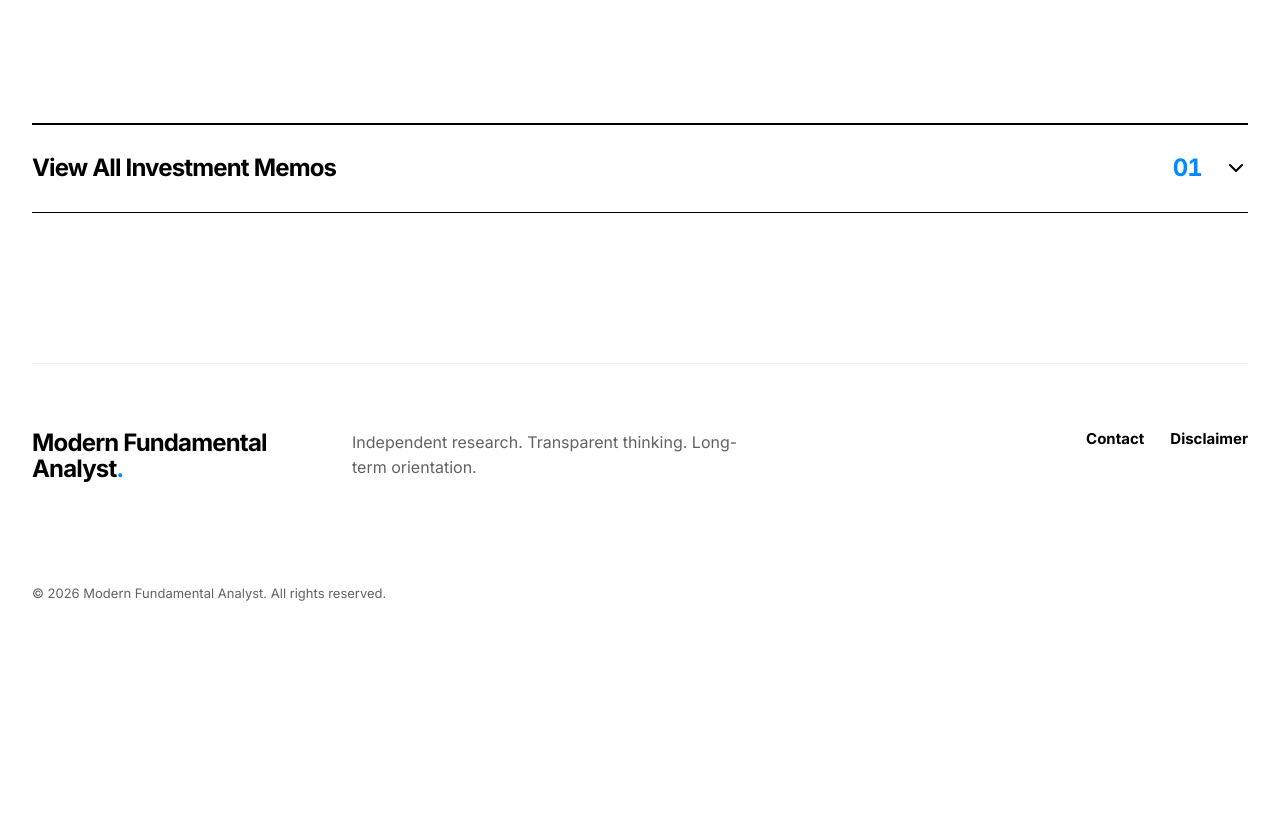
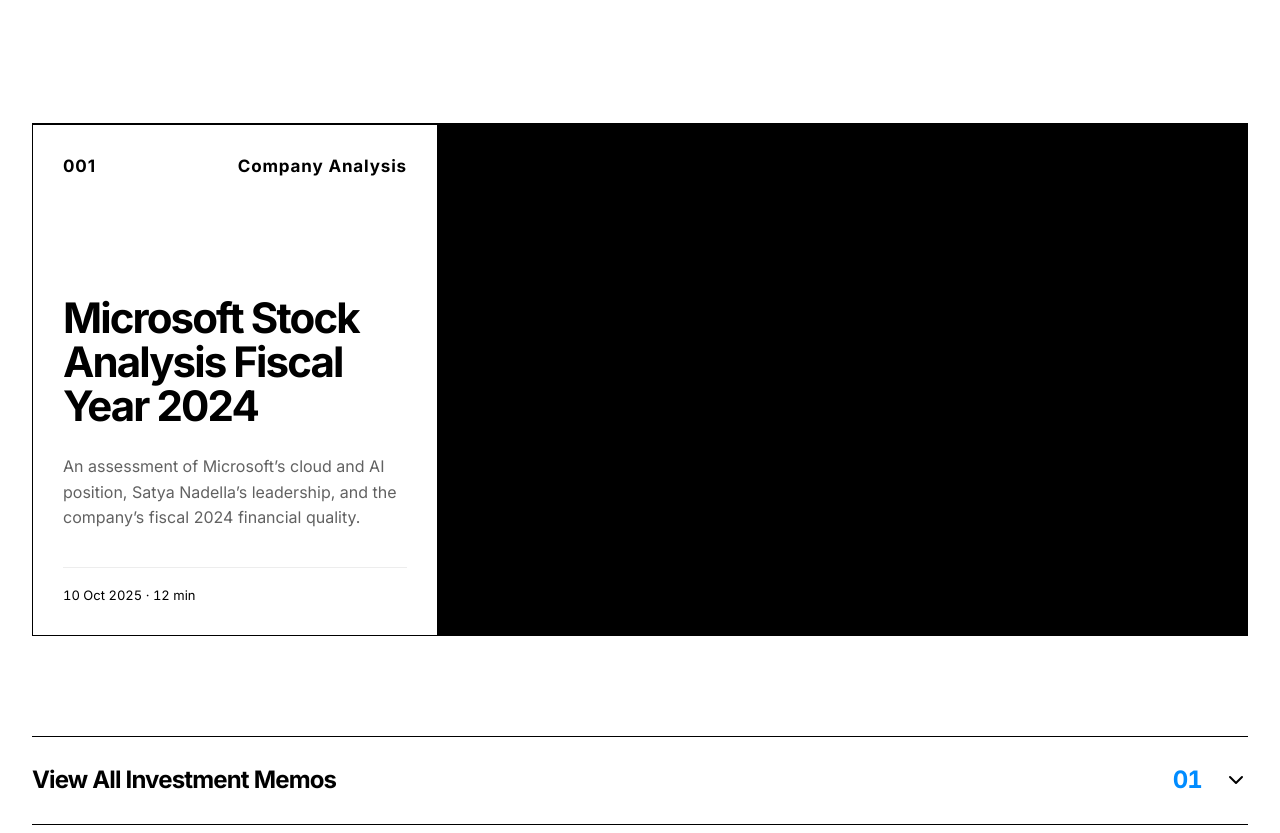
Before and after one commit to Tianyi0510/modern-fundamental-analyst, a Next.js app: page /memos in a window 1280 px wide. Shown: the part 580-1413 px from the top of the page. Before the commit the page ends 1216 px from the top, so only its background shows below. Built offline with nearby package versions, Linux system fonts and the light colour scheme.

Commit message:
Show latest memos and link source documents (#34)

```diff
--- a/app/globals.css
+++ b/app/globals.css
@@ -296,6 +296,7 @@ a { color: inherit; text-decoration: none; }
 .methodology div { color: rgba(0,0,0,.62); }
 .methodology div p:first-child { margin-top: 0; }
 .memo-index { padding: 0 0 150px; }
+.memo-index-featured { margin: 0 0 100px; }
 .memo-disclosure { border-top: 1px solid var(--black); border-bottom: 1px solid var(--black); }
 .memo-disclosure > summary { display: grid; grid-template-columns: 1fr auto 24px; gap: 22px; align-items: center; padding: 30px 0; cursor: pointer; list-style: none; }
 .memo-disclosure > summary::-webkit-details-marker { display: none; }
--- a/app/zh-cn/page.tsx
+++ b/app/zh-cn/page.tsx
@@ -14,7 +14,7 @@ export default function SimplifiedChineseHome() {
       <SiteHeader locale="zh-cn" />
 
       <section className="hero shell">
-        <p className="eyebrow"><span /> Tianyi（David）Li · 独立公开市场股票研究</p>
+        <p className="eyebrow"><span /> David 的独立公开市场股票研究</p>
         <h1>为颠覆性未来，<br /><em>实践集中投资。</em></h1>
         <div className="hero-bottom">
           <p>通过长期价值研究、财务建模与完整披露的投资组合，帮助每一位个人投资者建立独立判断。</p>
--- a/app/zh-tw/page.tsx
+++ b/app/zh-tw/page.tsx
@@ -14,7 +14,7 @@ export default function TraditionalChineseHome() {
       <SiteHeader locale="zh-tw" />
 
       <section className="hero shell">
-        <p className="eyebrow"><span /> Tianyi（David）Li · 獨立公開市場股票研究</p>
+        <p className="eyebrow"><span /> David 的獨立公開市場股票研究</p>
         <h1>為顛覆性未來，<br /><em>實踐集中投資。</em></h1>
         <div className="hero-bottom">
           <p>透過長期價值研究、財務建模與完整揭露的投資組合，幫助每一位個人投資者建立獨立判斷。</p>
--- a/components/memo-article-content.tsx
+++ b/components/memo-article-content.tsx
@@ -18,7 +18,7 @@ export function MemoArticleContent({ content }: { content: MemoContent }) {
       <section className="memo-references">
         <h2>{content.referencesTitle}</h2>
         <ol>{content.references.map((reference) => <li key={reference}>{reference}</li>)}</ol>
-        <p className="article-source-note">{content.sourceLabel}</p>
+        <p className="article-source-note"><a href={content.sourceUrl} target="_blank" rel="noreferrer">{content.sourceLabel}</a></p>
       </section>
     </div>
   );
--- a/components/memo-index.tsx
+++ b/components/memo-index.tsx
@@ -20,8 +20,20 @@ type MemoIndexProps = {
 };
 
 export function MemoIndex({ memos, locale, label, basePath }: MemoIndexProps) {
+  const latestMemos = memos.slice(0, 3);
+
   return (
     <section className="memo-index shell">
+      <div className="memo-grid memo-index-featured">
+        {latestMemos.map((memo, index) => (
+          <Link className={`memo-card memo-card-${index + 1}`} href={`${basePath}/${memo.slug}`} key={memo.slug}>
+            <div><span>{memo.number}</span><span>{memo.tag}</span></div>
+            <h3>{memo.title}</h3>
+            <p>{memo.summary}</p>
+            <small className="date-text">{formatDate(memo.publishedAt, locale, locale === "en")} · {memo.readTime}</small>
+          </Link>
+        ))}
+      </div>
       <details className="memo-disclosure">
         <summary>
           <span>{label}</span>
--- a/components/performance-page-content.tsx
+++ b/components/performance-page-content.tsx
@@ -24,7 +24,7 @@ const copy = {
     benchmarkContext: "Benchmark using matching cash flows",
     methodology: "Methodology",
     methodologyCopy: <>Results are presented in USD. Cumulative return compares current market value with net cost basis. XIRR reflects the timing and amount of portfolio cash flows; the {portfolioSnapshot.benchmark} comparison applies those same cash flows to the benchmark.</>,
-    sourceCopy: <>Source: Google Sheets “{portfolioSnapshot.source}”. The verified snapshot is synchronized to this site monthly and is not based on live market prices. Past performance does not guarantee future results.</>,
+    sourceCopy: <>Source: <a href={portfolioSnapshot.sourceUrl} target="_blank" rel="noreferrer">“{portfolioSnapshot.source}”</a>. The verified snapshot is synchronized to this site monthly and is not based on live market prices. Past performance does not guarantee future results.</>,
   },
   "zh-tw": {
     eyebrow: "績效",
@@ -45,7 +45,7 @@ const copy = {
     benchmarkContext: "使用相同現金流計算的基準",
     methodology: "計算方法",
     methodologyCopy: <>績效以美元呈現。累積報酬比較目前市場價值與淨成本基礎；XIRR 反映投資組合現金流的時間與金額，{portfolioSnapshot.benchmark} 比較則將相同現金流套用至基準。</>,
-    sourceCopy: <>資料來源：Google Sheets「{portfolioSnapshot.source}」。已驗證快照每月同步至本網站，並非依據即時市場價格。過往績效不代表未來結果。</>,
+    sourceCopy: <>資料來源：<a href={portfolioSnapshot.sourceUrl} target="_blank" rel="noreferrer">「{portfolioSnapshot.source}」</a>。已驗證快照每月同步至本網站，並非依據即時市場價格。過往績效不代表未來結果。</>,
   },
   "zh-cn": {
     eyebrow: "业绩",
@@ -66,7 +66,7 @@ const copy = {
     benchmarkContext: "使用相同现金流计算的基准",
     methodology: "计算方法",
     methodologyCopy: <>业绩以美元呈现。累计回报比较当前市场价值与净成本基础；XIRR 反映投资组合现金流的时间与金额，{portfolioSnapshot.benchmark} 比较则将相同现金流应用于基准。</>,
-    sourceCopy: <>数据来源：Google Sheets“{portfolioSnapshot.source}”。已验证快照每月同步至本网站，并非依据实时市场价格。过往业绩不代表未来结果。</>,
+    sourceCopy: <>数据来源：<a href={portfolioSnapshot.sourceUrl} target="_blank" rel="noreferrer">“{portfolioSnapshot.source}”</a>。已验证快照每月同步至本网站，并非依据实时市场价格。过往业绩不代表未来结果。</>,
   },
 } as const;
 
--- a/components/portfolio-page-content.tsx
+++ b/components/portfolio-page-content.tsx
@@ -86,5 +86,5 @@ export function PortfolioPageContent({ locale }: { locale: Locale }) {
       <p>{locale === "en" ? `Click any column heading to sort. Prices and market values use closing prices as of ${asOf}.` : locale === "zh-tw" ? `點選任一欄位標題即可排序；價格與市場價值均採用 ${asOf} 收盤價。` : `点击任一栏标题即可排序；价格与市场价值均采用 ${asOf} 收盘价。`}</p>
     </section>
     <section className="portfolio-table-wrap shell"><PortfolioTable holdings={portfolioHoldings} locale={locale} /></section>
-    <p className="data-note portfolio-source-note shell">{locale === "en" ? `Source: Google Sheets “${portfolioSnapshot.source}”; the verified snapshot is synchronized to this site monthly. Prices and market values use closing prices as of ${asOf} and are not live quotes. Cash and external funding are excluded.` : locale === "zh-tw" ? `資料來源：Google Sheets「${portfolioSnapshot.source}」，已驗證快照每月同步至本網站。價格與市場價值均採用 ${asOf} 收盤價，並非即時報價；不包含現金與外部資金流。` : `数据来源：Google Sheets“${portfolioSnapshot.source}”，已验证快照每月同步至本网站。价格与市场价值均采用 ${asOf} 收盘价，并非实时报价；不包含现金与外部资金流。`}</p><SiteFooter locale={locale} /></main>;
+    <p className="data-note portfolio-source-note shell">{locale === "en" ? <>Source: <a href={portfolioSnapshot.sourceUrl} target="_blank" rel="noreferrer">“{portfolioSnapshot.source}”</a>; the verified snapshot is synchronized to this site monthly. Prices and market values use closing prices as of {asOf} and are not live quotes. Cash and external funding are excluded.</> : locale === "zh-tw" ? <>資料來源：<a href={portfolioSnapshot.sourceUrl} target="_blank" rel="noreferrer">「{portfolioSnapshot.source}」</a>，已驗證快照每月同步至本網站。價格與市場價值均採用 {asOf} 收盤價，並非即時報價；不包含現金與外部資金流。</> : <>数据来源：<a href={portfolioSnapshot.sourceUrl} target="_blank" rel="noreferrer">“{portfolioSnapshot.source}”</a>，已验证快照每月同步至本网站。价格与市场价值均采用 {asOf} 收盘价，并非实时报价；不包含现金与外部资金流。</>}</p><SiteFooter locale={locale} /></main>;
 }
--- a/data/memo-content.ts
+++ b/data/memo-content.ts
@@ -7,6 +7,7 @@ export type MemoContent = {
   referencesTitle: string;
   references: string[];
   sourceLabel: string;
+  sourceUrl: string;
 };
 
 const english: MemoContent = {
@@ -134,7 +135,8 @@ const english: MemoContent = {
     "Microsoft Corporation. (2024). Microsoft Fiscal Year 2024 Annual Report.",
     "Buffett, W. (1988). 1987 Letter to Shareholders. Berkshire Hathaway Inc.",
   ],
-  sourceLabel: "Source document: Microsoft Stock Analysis Fiscal Year 2024 · Google Docs",
+  sourceLabel: "Source document: Microsoft Stock Analysis Fiscal Year 2024",
+  sourceUrl: "https://docs.google.com/document/d/1X4DwJBuHM0jo77lEtBHMzmTcQSo9Xc5TkrNjcpj2yyw/edit?usp=sharing",
 };
 
 const traditionalChinese: MemoContent = {
@@ -174,7 +176,8 @@ const traditionalChinese: MemoContent = {
   ],
   referencesTitle: "參考資料",
   references: english.references,
-  sourceLabel: "來源文件：Microsoft Stock Analysis Fiscal Year 2024 · Google Docs",
+  sourceLabel: "來源文件：Microsoft Stock Analysis Fiscal Year 2024",
+  sourceUrl: "https://docs.google.com/document/d/1X4DwJBuHM0jo77lEtBHMzmTcQSo9Xc5TkrNjcpj2yyw/edit?usp=sharing",
 };
 
 const simplifiedChinese: MemoContent = {
@@ -186,7 +189,8 @@ const simplifiedChinese: MemoContent = {
   })),
   referencesTitle: "参考资料",
   references: english.references,
-  sourceLabel: "来源文件：Microsoft Stock Analysis Fiscal Year 2024 · Google Docs",
+  sourceLabel: "来源文件：Microsoft Stock Analysis Fiscal Year 2024",
+  sourceUrl: "https://docs.google.com/document/d/1X4DwJBuHM0jo77lEtBHMzmTcQSo9Xc5TkrNjcpj2yyw/edit?usp=sharing",
 };
 
 function toSimplified(value: string) {
--- a/data/portfolio.ts
+++ b/data/portfolio.ts
@@ -52,6 +52,7 @@ export const portfolioSnapshot = {
   benchmark: "SPY",
   updateFrequency: "Monthly",
   source: "David's Portfolio Performance",
+  sourceUrl: "https://docs.google.com/spreadsheets/d/1NoPTCfxNLB8FlM3tYr1EkR6t5GK1Hlz4Mfc6HU7pjkg/edit?usp=sharing",
 } as const;
 
 export function getHoldingWeight(marketValue: number, portfolioMarketValue = portfolioSnapshot.marketValue) {
```
